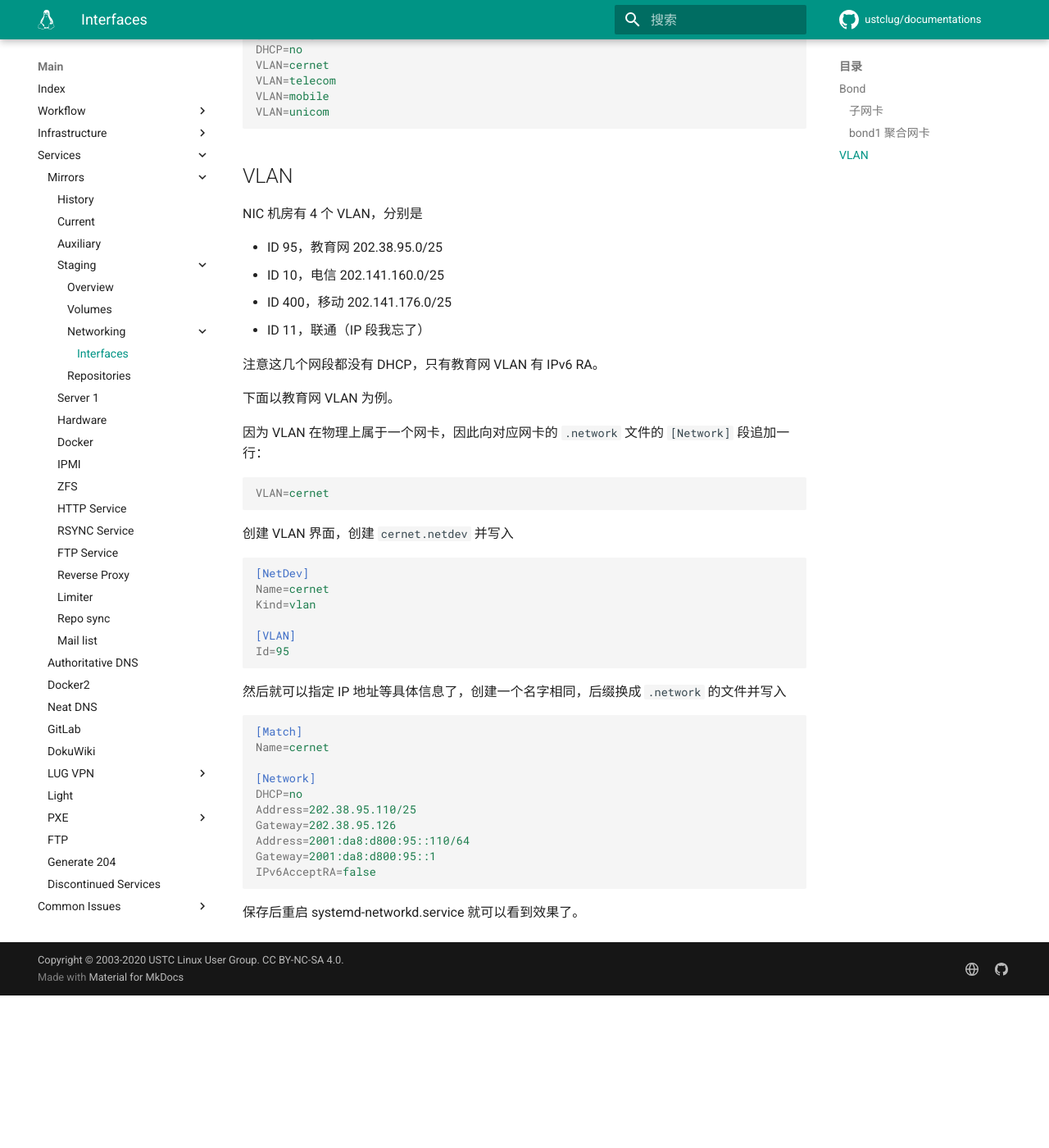
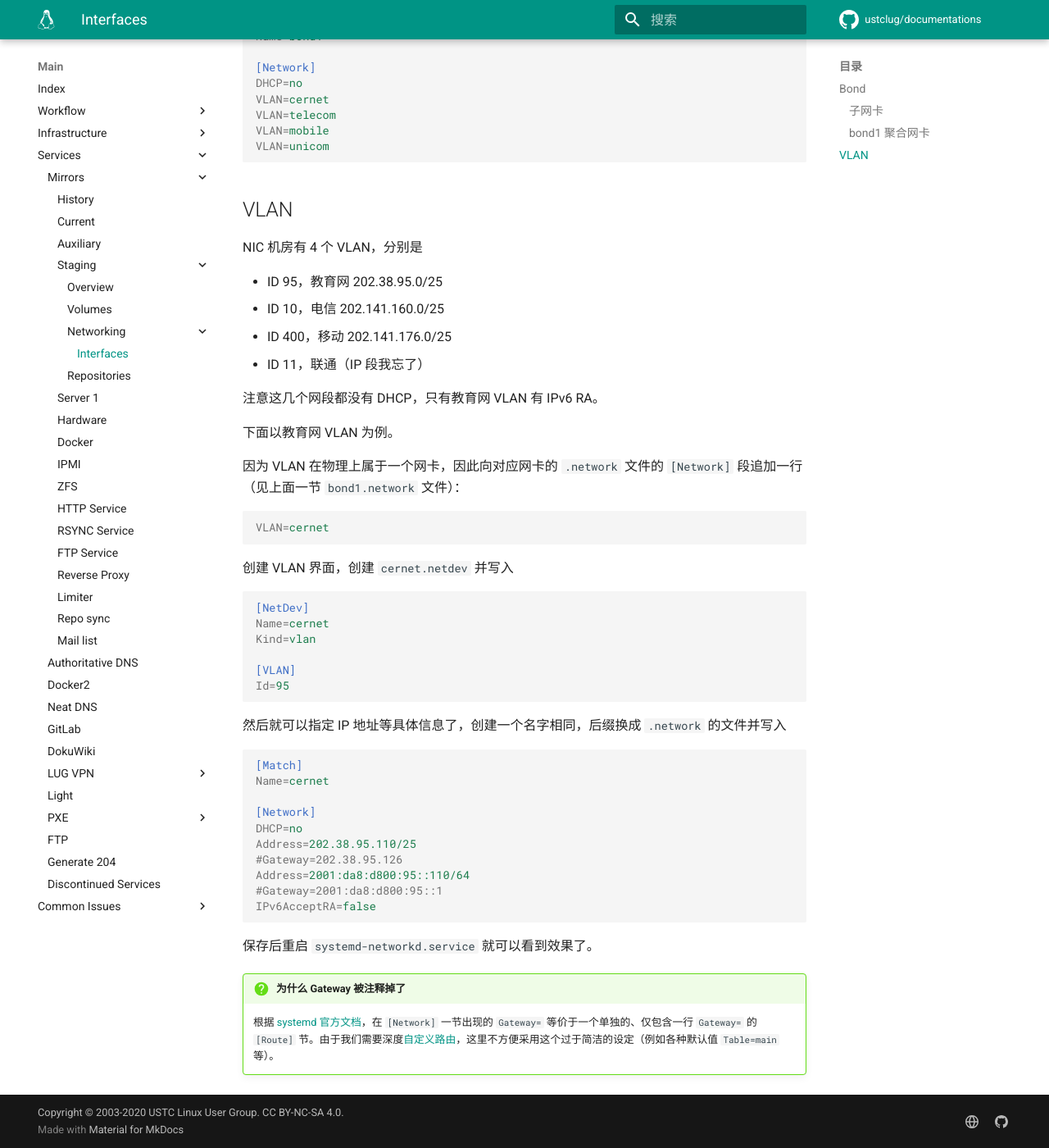
Before and after one commit to ustclug/documentations, an MkDocs documentation site: the page built from docs/services/mirrors/4/networking/index.md, in a window 1280 px wide and 1400 px high, scrolled down 1422 px. Shown: the whole window at 82% size. Built offline with MkDocs 1.6.1 and Material for MkDocs 9.7.7, drawn with Linux system fonts in a browser that asks for light colours; comment, search, counter and statistics services are not loaded; before the commit the page ends 2636 px from its top, so only the background shows below that; some of the changed text lies outside the part shown.

````diff
--- a/docs/services/mirrors/4/networking/index.md
+++ b/docs/services/mirrors/4/networking/index.md
@@ -44,9 +44,11 @@ Name=bond1
 Kind=bond
 
 [Bond]
-Mode=balance-alb
+Mode=balance-tlb
 MIIMonitorSec=1
 ```
+
+关于 bond 模式（`balance-tlb` vs `balance-alb`），参考[这个 Server Fault 上的回答](https://serverfault.com/a/739550/450575)。
 
 然后创建 VLAN，写入 `/etc/systemd/network/bond1.network`：
 
@@ -75,7 +77,7 @@ NIC 机房有 4 个 VLAN，分别是
 
 下面以教育网 VLAN 为例。
 
-因为 VLAN 在物理上属于一个网卡，因此向对应网卡的 `.network` 文件的 `[Network]` 段追加一行：
+因为 VLAN 在物理上属于一个网卡，因此向对应网卡的 `.network` 文件的 `[Network]` 段追加一行（见上面一节 `bond1.network` 文件）：
 
 ```ini
 VLAN=cernet
@@ -101,10 +103,14 @@ Name=cernet
 [Network]
 DHCP=no
 Address=202.38.95.110/25
-Gateway=202.38.95.126
+#Gateway=202.38.95.126
 Address=2001:da8:d800:95::110/64
-Gateway=2001:da8:d800:95::1
+#Gateway=2001:da8:d800:95::1
 IPv6AcceptRA=false
 ```
 
-保存后重启 systemd-networkd.service 就可以看到效果了。
+保存后重启 `systemd-networkd.service` 就可以看到效果了。
+
+!!! question "为什么 Gateway 被注释掉了"
+
+    根据 [systemd 官方文档](https://www.freedesktop.org/software/systemd/man/systemd.network.html#Gateway=)，在 `[Network]` 一节出现的 `Gateway=` 等价于一个单独的、仅包含一行 `Gateway=` 的 `[Route]` 节。由于我们需要深度[自定义路由](route.md)，这里不方便采用这个过于简洁的设定（例如各种默认值 `Table=main` 等）。
````
Also changed, not shown: docs/services/mirrors/4/networking/route.md (added, +66 -0 lines).
